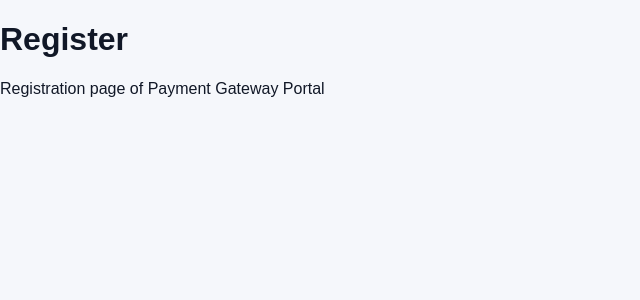
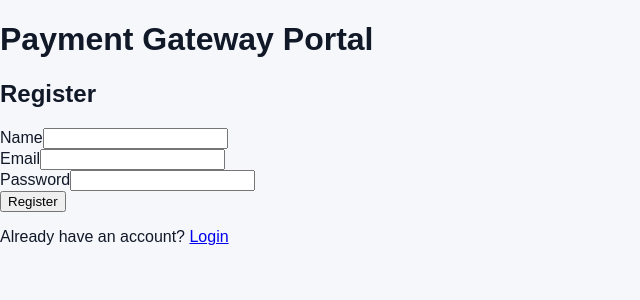
Before and after one commit to Aryannnn11/Payment-gateway-portal, a React (Vite) app in the folder client/: page /register in a window 1280 px wide. Shown: the top 300 px of the page, without its empty margins (0-640 px from the left). Built offline with nearby package versions, Linux system fonts and the light colour scheme; no server answers.

Commit message:
Implement registration form with configurable API URL

```diff
--- a/client/src/pages/Register.jsx
+++ b/client/src/pages/Register.jsx
@@ -1,8 +1,62 @@
+import { useState } from "react";
+import { Link, useNavigate } from "react-router-dom";
+
+const API_URL = import.meta.env.VITE_API_URL || "http://localhost:5000";
+
 function Register() {
+    const navigate = useNavigate();
+    const [name, setName] = useState("");
+    const [email, setEmail] = useState("");
+    const [password, setPassword] = useState("");
+    const [message, setMessage] = useState("");
+    const [loading, setLoading] = useState(false);
+
+    const handleSubmit = async (event) => {
+        event.preventDefault();
+        setMessage("");
+        setLoading(true);
+
+        try {
+            const response = await fetch(`${API_URL}/api/users/register`, {
+                method: "POST",
+                headers: { "Content-Type": "application/json" },
+                body: JSON.stringify({ name, email, password })
+            });
+            const data = await response.json();
+            if (!response.ok) {
+                setMessage(data.message || "Registration failed");
+                return;
+            }
+            navigate("/login");
+        } catch (error) {
+            console.error("Registration error:", error);
+            setMessage("Unable to connect to the server");
+        } finally {
+            setLoading(false);
+        }
+    };
+
     return (
         <div>
-            <h1>Register</h1>
-            <p>Registration page of Payment Gateway Portal</p>
+            <h1>Payment Gateway Portal</h1>
+            <h2>Register</h2>
+            <form onSubmit={handleSubmit}>
+                <div>
+                    <label htmlFor="register-name">Name</label>
+                    <input id="register-name" type="text" required value={name} onChange={(event) => setName(event.target.value)} />
+                </div>
+                <div>
+                    <label htmlFor="register-email">Email</label>
+                    <input id="register-email" type="email" required value={email} onChange={(event) => setEmail(event.target.value)} />
+                </div>
+                <div>
+                    <label htmlFor="register-password">Password</label>
+                    <input id="register-password" type="password" required minLength={8} value={password} onChange={(event) => setPassword(event.target.value)} />
+                </div>
+                {message && <p role="alert">{message}</p>}
+                <button type="submit" disabled={loading}>{loading ? "Creating account..." : "Register"}</button>
+            </form>
+            <p>Already have an account? <Link to="/login">Login</Link></p>
         </div>
     );
 }
```
